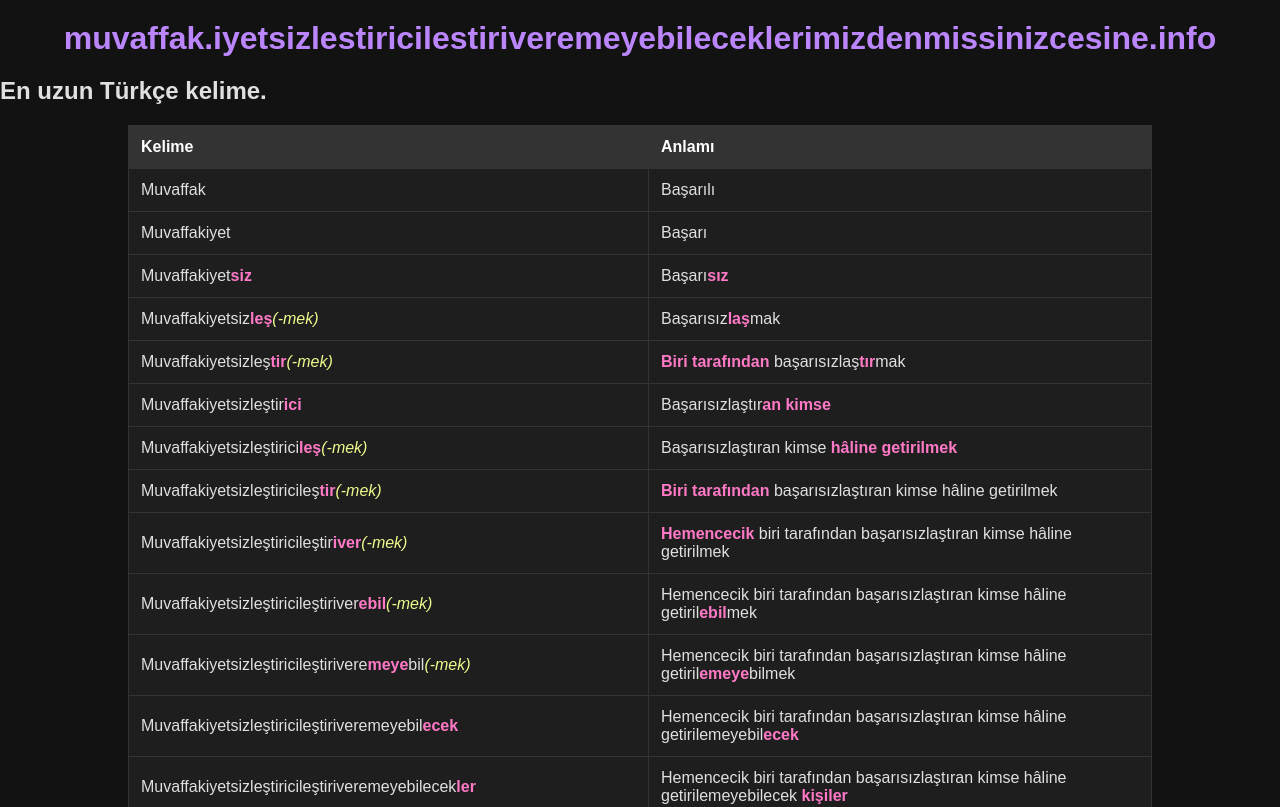
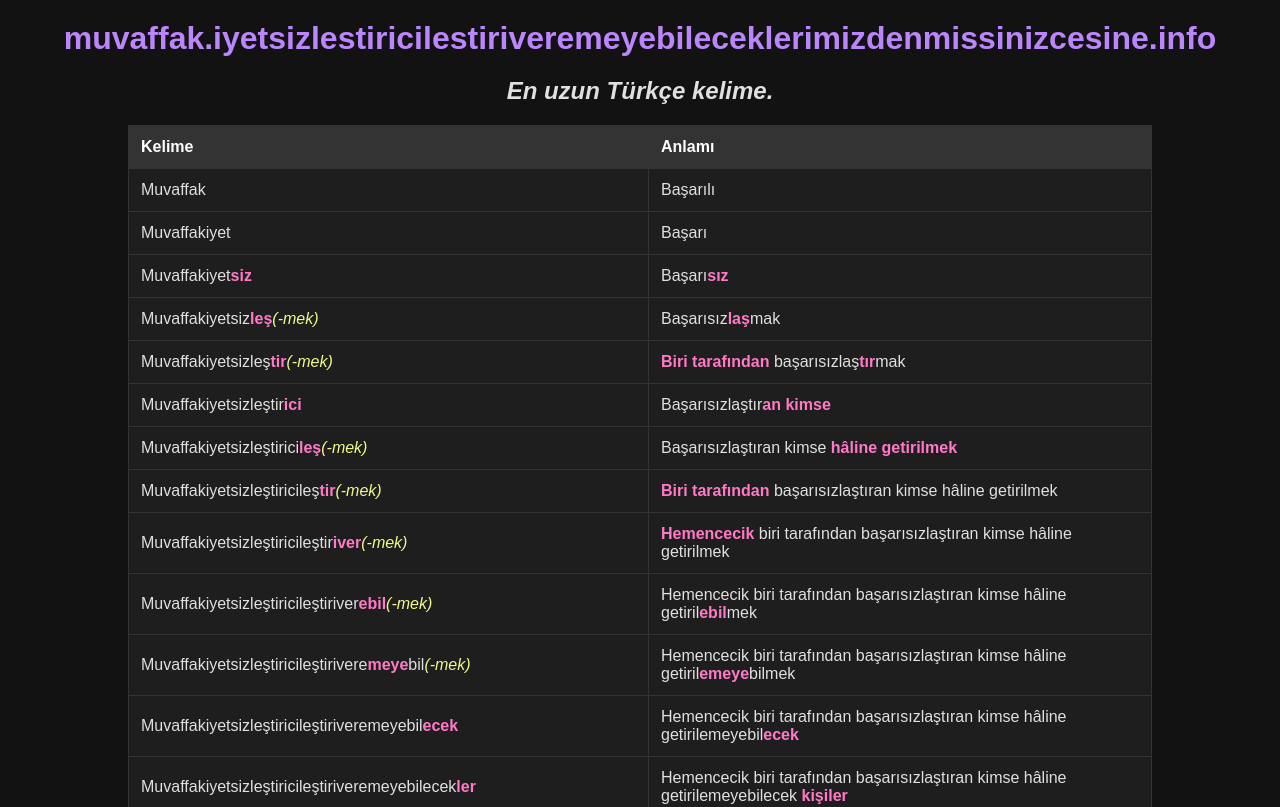
Before and after one commit to EnesKeremAYDIN/muvaffakiyetsizlestiricilestiriveremeyebileceklerimizdenmissinizcesine, a plain HTML site: page index.html in a window 1280 px wide. Shown: the top 807 px of the page. Drawn offline with Linux system fonts and the light colour scheme.

Commit message:
Update index.html

```diff
--- a/index.html
+++ b/index.html
@@ -13,7 +13,7 @@
          margin: 0;
          padding: 0;
          }
-         h1 {
+         h1, h2 {
          text-align: center;
          margin: 20px 0;
          }
@@ -51,7 +51,7 @@
    </head>
    <body>
       <h1><a href="https://muvaffak.iyetsizlestiricilestiriveremeyebileceklerimizdenmissinizcesine.info">muvaffak.iyetsizlestiricilestiriveremeyebileceklerimizdenmissinizcesine.info</a></h1>
-      <h2>En uzun Türkçe kelime.</h2>
+      <h2><i>En uzun Türkçe kelime.</i></h2>
       <table border="1">
          <tbody>
             <tr>
```
